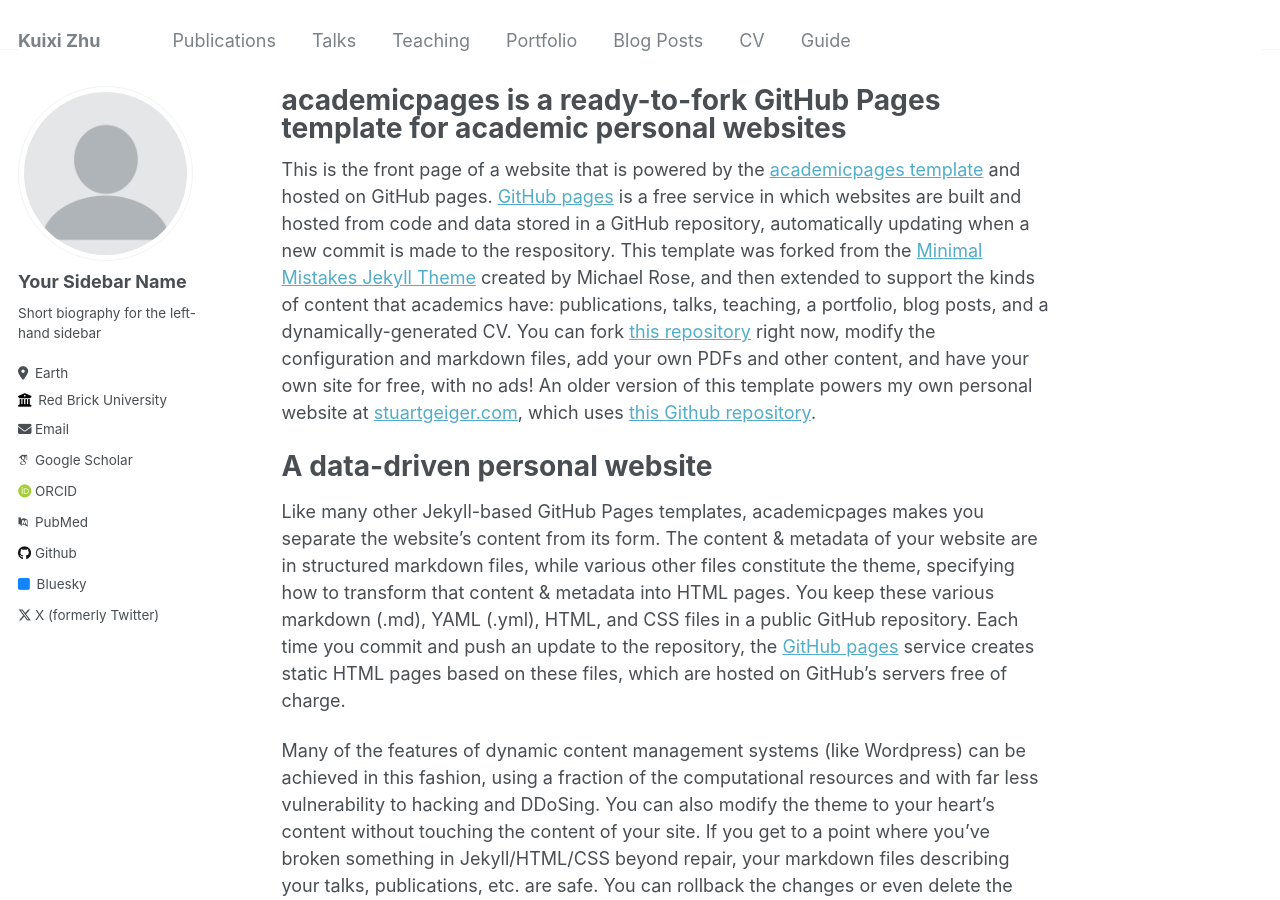
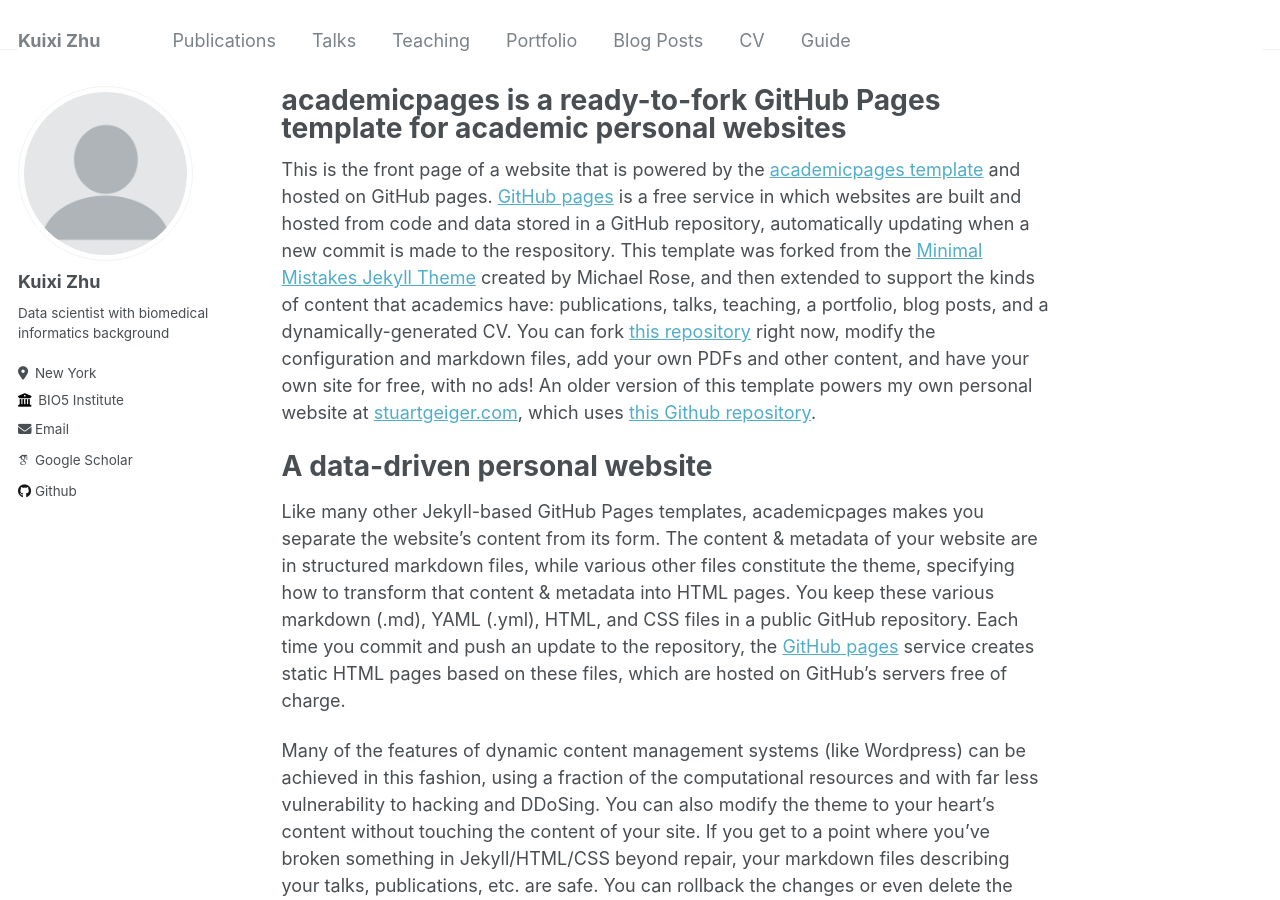
Before and after one commit to zhukuixi/kuixizhu.github.io, a Jekyll site: the page built from _pages/about.md, in a window 1280 px wide and 900 px high. Built offline with Jekyll 4.4.1, drawn with Linux system fonts in a browser that asks for light colours; some web fonts are replaced; part of the change alters nothing that is shown.

Commit message:
Update _config.yml
Signed-off-by: zhukuixi <quishzhu@hotmail.com>

```diff
--- a/_config.yml
+++ b/_config.yml
@@ -22,55 +22,26 @@ repository               : "zhukuixi/zhukuixi.github.io"
 author:
   # Biographic information
   avatar           : "profile.png"
-  name             : "Your Sidebar Name"
+  name             : "Kuixi Zhu"
   pronouns         : # example: "she/her"
-  bio              : "Short biography for the left-hand sidebar"
-  location         : "Earth"
-  employer         : "Red Brick University"
+  bio              : "Data scientist with biomedical informatics background"
+  location         : "New York"
+  employer         : "BIO5 Institute"
   uri              : # URL
-  email            : "none@example.org"
+  email            : "quishzhu@hotmail.com"
 
   # Academic websites
-  arxiv            : # URL - Update with the correct link to your profile
-  googlescholar    : "https://scholar.google.com/citations?user=PS_CX0AAAAAJ"
-  impactstory      : # URL
-  orcid            : "http://orcid.org/yourorcidurl"
-  pubmed           : "https://www.ncbi.nlm.nih.gov/pubmed/?term=john+snow"
-  researchgate     : # URL
+  googlescholar    : "https://scholar.google.com/citations?user=jOJXgt8AAAAJ"
+
 
   # Repositories and software development
-  bitbucket        : # Username - Update with your username on the site
-  codepen          : # Username
-  dribbble         : # Username
-  github           : "academicpages"
-  kaggle           : # Username
-  stackoverflow    : # User number or user number and name (i.e., use "1" or "1/jeff-atwood")
+  github           : "zhukuixi"
+  kaggle           : # kuixizhu
 
   # Social media
-  bluesky          : "bsky.app" # Replace this with you Bluesky username
-  facebook         : # Username
-  flickr           : # Username
-  foursquare       : # Username
-  goodreads        : # Username
-  google_plus      : # Username
-  keybase          : # Username
-  instagram        : # Username
-  lastfm           : # Username
-  linkedin         : # Username
-  mastodon         : # URL
-  medium           : # URL
-  pinterest        : # Username
-  soundcloud       : # Username
-  steam            : # Username
-  telegram         : # URL
-  tumblr           : # Username
-  twitter          : "UniofOxford"  # Replace this with your X / Twitter handle
-  vine             : # Username
-  weibo            : # Username
-  wikipedia        : # Username
-  xing             : # Username
-  youtube          : # Username
-  zhihu            : # URL
+  linkedin         : # kuixizhu
+  medium           : # https://medium.com/@quishzhu
+
 
 
 # Site Settings
```
